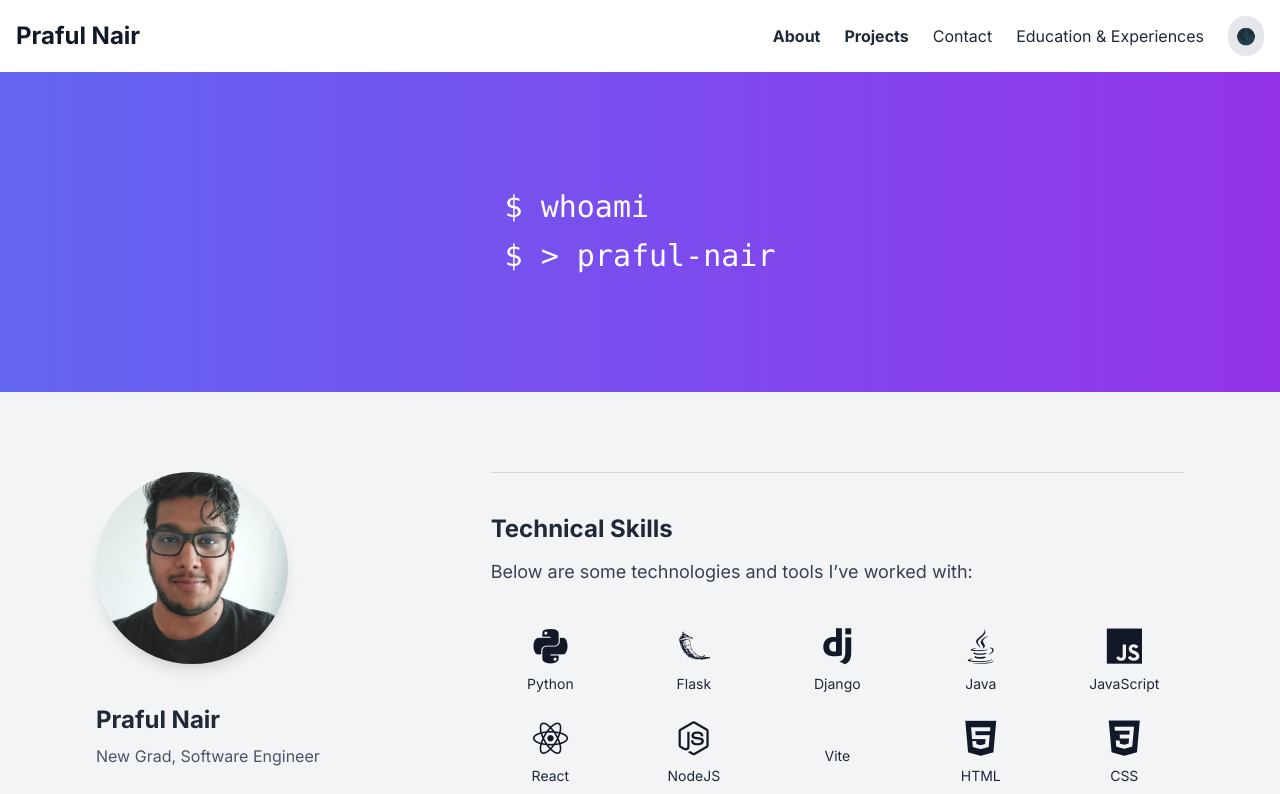
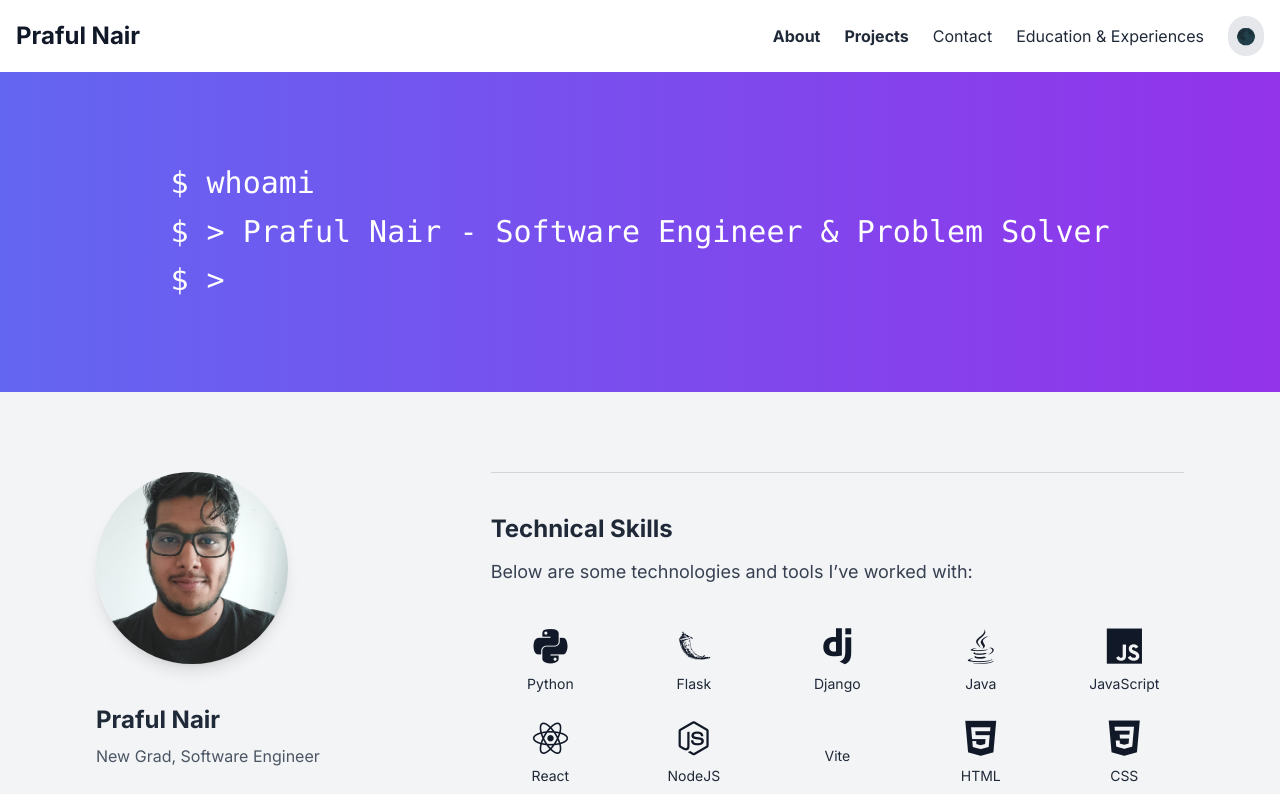
Before and after one commit to prafulnair/prafulnair.github.io, a React (Vite) app: page /#/about-me in a window 1280 px wide. Shown: the top 794 px of the page. Built offline with nearby package versions, Linux system fonts and the light colour scheme.

Commit message:
Edit TerminalBanner

```diff
--- a/src/components/TerminalBanner.tsx
+++ b/src/components/TerminalBanner.tsx
@@ -1,7 +1,10 @@
 import React, { useEffect, useState } from 'react';
 
-const lines = ["$ whoami", "$ > praful-nair"];
-
+const lines = [
+  "$ whoami",
+  "$ > Praful Nair - Software Engineer & Problem Solver",
+  "$ > Based in Montreal, QC | Building scalable, efficient software"
+];
 const TerminalBanner: React.FC = () => {
   const [typedText, setTypedText] = useState<string>("");
   const [lineIndex, setLineIndex] = useState<number>(0);
```
